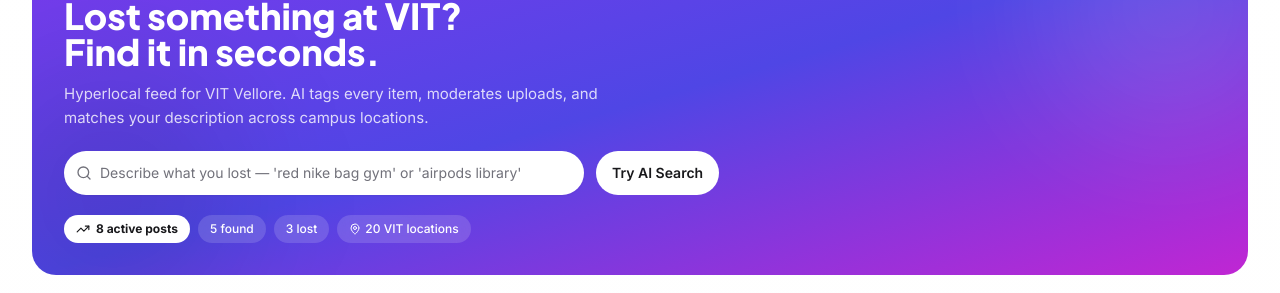
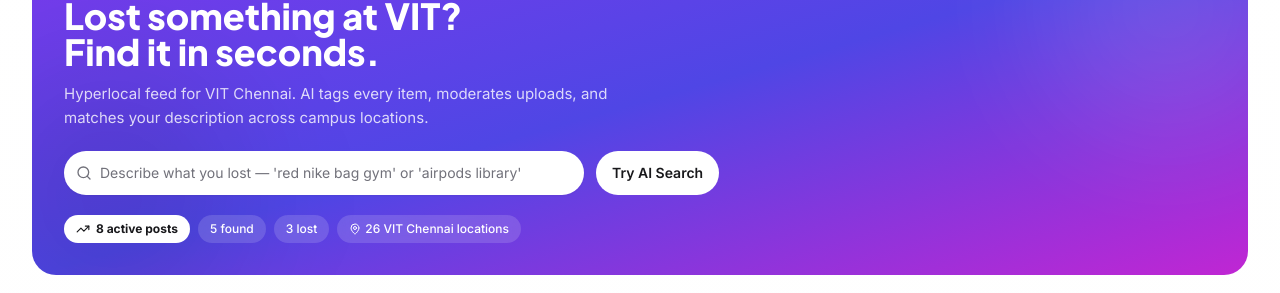
Before and after one commit to gurucharan-a/Found-VIT, a React (Vite) app: page / in a window 1280 px wide. Shown: the part 160-453 px from the top of the page. Built offline with nearby package versions, Linux system fonts and the light colour scheme; no server answers.

Commit message:
feat: brand app as VIT Chennai

```diff
--- a/src/App.tsx
+++ b/src/App.tsx
@@ -88,7 +88,7 @@
           <div className="relative">
             <div className="inline-flex items-center gap-2 bg-white/15 backdrop-blur px-3 py-1 rounded-full text-xs font-semibold tracking-wide"><Sparkles className="h-3.5 w-3.5"/> Powered by Gemini Vision</div>
             <h1 className="font-display font-extrabold text-[28px] sm:text-[36px] leading-none mt-3">Lost something at VIT?<br/>Find it in seconds.</h1>
-            <p className="text-white/80 mt-3 max-w-[560px] text-sm sm:text-[15px] leading-relaxed">Hyperlocal feed for VIT Vellore. AI tags every item, moderates uploads, and matches your description across campus locations.</p>
+            <p className="text-white/80 mt-3 max-w-[560px] text-sm sm:text-[15px] leading-relaxed">Hyperlocal feed for VIT Chennai. AI tags every item, moderates uploads, and matches your description across campus locations.</p>
 
             <div className="flex flex-wrap gap-3 mt-5">
               <div className="flex-1 min-w-[280px] max-w-[520px] relative">
@@ -102,7 +102,7 @@
               <span className="bg-white text-zinc-900 px-3 py-1.5 rounded-full text-xs font-bold flex items-center gap-1.5"><TrendingUp className="h-3.5 w-3.5"/>{stats.total} active posts</span>
               <span className="bg-white/15 text-white px-3 py-1.5 rounded-full text-xs font-medium backdrop-blur">{stats.found} found</span>
               <span className="bg-white/15 text-white px-3 py-1.5 rounded-full text-xs font-medium backdrop-blur">{stats.lost} lost</span>
-              <span className="bg-white/15 text-white px-3 py-1.5 rounded-full text-xs font-medium backdrop-blur hidden sm:inline-flex items-center gap-1"><MapPin className="h-3 w-3"/> 20 VIT locations</span>
+              <span className="bg-white/15 text-white px-3 py-1.5 rounded-full text-xs font-medium backdrop-blur hidden sm:inline-flex items-center gap-1"><MapPin className="h-3 w-3"/> 26 VIT Chennai locations</span>
             </div>
           </div>
         </div>
```
